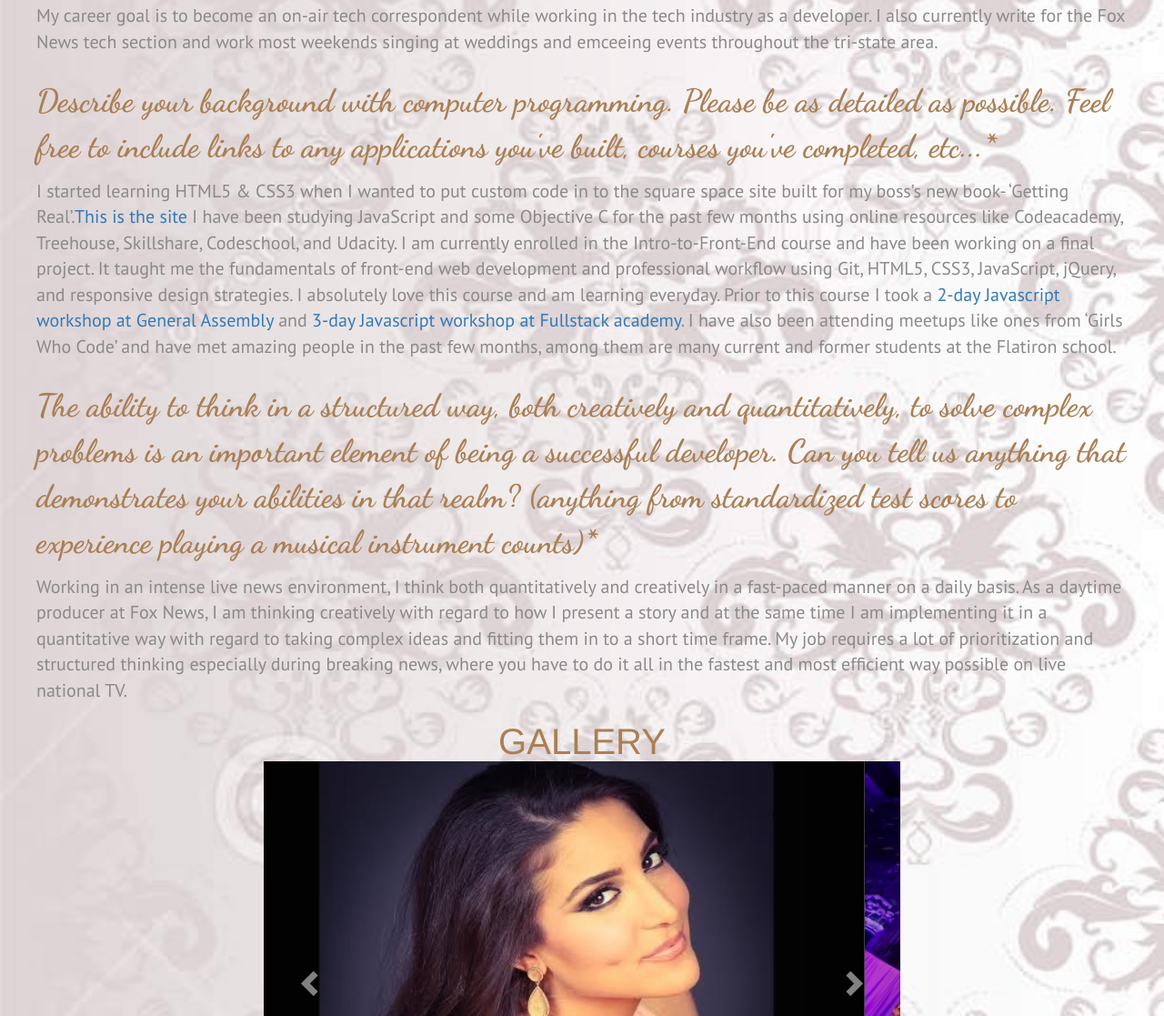
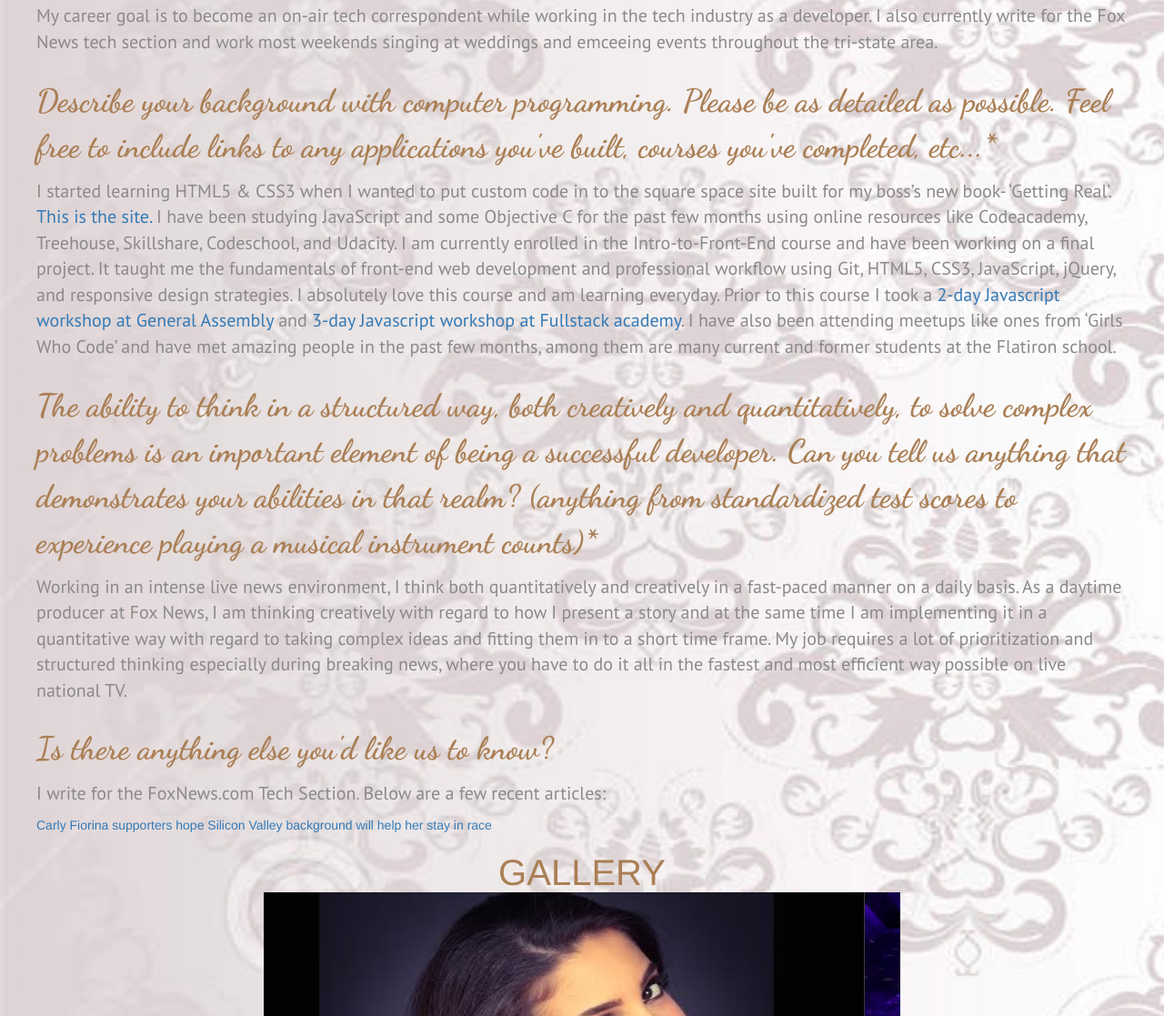
Before and after one commit to LindaHaviv/Flatiron-application, a plain HTML site: page index.html in a window 1280 px wide. Shown: the part 1361-2478 px from the top of the page at 91% size. Drawn offline with nearby package versions, Linux system fonts and the light colour scheme.

Commit message:
fixed errors

```diff
--- a/index.html
+++ b/index.html
@@ -49,7 +49,7 @@
 
       <P class="fancy-answer">I received my B.A. in philosophy from the Macaulay Honors College at Baruch College, and was awarded Salutatorian for the class of 2013. At Baruch, I was the Elected Representative Senator in the Undergraduate Student Government (USG) and was a senior staff writer for the student newspaper, The Ticker. I also participated in several national competitions with Baruch and won first place in the Ernst & Young: Your Vision, Your World Competition 2011. </P>
 
-      <P class="fancy-answer">Throughout college, I interned at Warner Music Group (WMG) twice and at the Fox News Channel twice. My second internship at Fox was with Fox and Friends – the national morning show hosted at the time by Gretchen Carlson, Brian Kilmeade, and Steve Doocy. When I ended my internship and graduated, I got my first job at Fox News Radio booking and producing. A few weeks in to that I was contacted by Gretchen (who hosted the morning show) and told that she will be hosting her own show in a few months called ‘The Real Story’ with Gretchen Carlson. She offered me a position as her assistant. I became a shared assistant t both Gretchen Carlson and Jon Scott (host of Happening Now) when the show launched. 2 years have passed since I got this job and I am currently producing on their shows, doing research, and am a social media producer handling over 10 verified accounts on a daily basis. My plan was to go to law school after this job.</P>
+      <P class="fancy-answer">Throughout college, I interned at Warner Music Group (WMG) twice and at the Fox News Channel twice. My second internship at Fox was with Fox and Friends – the national morning show hosted at the time by Gretchen Carlson, Brian Kilmeade, and Steve Doocy. When I ended my internship and graduated, I got my first job at Fox News Radio booking and producing. A few weeks in to that I was contacted by Gretchen (who hosted the morning show) and told that she will be hosting her own show in a few months called ‘The Real Story’ with Gretchen Carlson. She offered me a position as her assistant. I became a shared assistant to both Gretchen Carlson and Jon Scott (host of Happening Now) when the show launched. 2 years have passed since I got this job and I am currently producing on their shows, doing research, and am a social media producer handling over 10 verified accounts on a daily basis. My plan was to go to law school after this job.</P>
 
       <P class="fancy-answer">The real turning point in my life came a little less than a year ago: My boss Gretchen Carlson was coming out with her first book- ‘Getting Real.’ Since this was not a Fox related project, I managed the website throughout the book tour and had to learn how to do some simple HTML5 and CSS3 so I can play around with the content and design through Squarespace. Thanks to this, I started looking in to coding and realized how much I actually like it. </P>
 
@@ -60,7 +60,7 @@
       <P class="fancy-answer">My career goal is to become an on-air tech correspondent while working in the tech industry as a developer. I also currently write for the Fox News tech section and work most weekends singing at weddings and emceeing events throughout the tri-state area.</P>
 
       <P class="fancy-question">Describe your background with computer programming. Please be as detailed as possible. Feel free to include links to any applications you've built, courses you've completed, etc...*</P>
-      <P class="fancy-answer">I started learning HTML5 & CSS3 when I wanted to put custom code in to the square space site built for my boss’s new book- ‘Getting Real’.<a href="http://www.gretchencarlson.com/">This is the site</a>
+      <P class="fancy-answer">I started learning HTML5 & CSS3 when I wanted to put custom code in to the square space site built for my boss’s new book- ‘Getting Real’.<a href="http://www.gretchencarlson.com/"> This is the site. </a>
 
       I have been studying JavaScript and some Objective C for the past few months using online resources like Codeacademy, Treehouse, Skillshare, Codeschool, and Udacity. I am currently enrolled in the Intro-to-Front-End course and have been working on a final project. It taught me the fundamentals of front-end web development and professional workflow using Git, HTML5, CSS3, JavaScript, jQuery, and responsive design strategies. I absolutely love this course and am learning everyday. Prior to this course I took a
       <a href="https://generalassemb.ly/education?format=classes-workshops">2-day Javascript workshop at General Assembly </a>
@@ -75,6 +75,20 @@
       <P class="fancy-question">The ability to think in a structured way, both creatively and quantitatively, to solve complex problems is an important element of being a successful developer. Can you tell us anything that demonstrates your abilities in that realm? (anything from standardized test scores to experience playing a musical instrument counts)*</P>
 
       <P class="fancy-answer"> Working in an intense live news environment, I think both quantitatively and creatively in a fast-paced manner on a daily basis. As a daytime producer at Fox News, I am thinking creatively with regard to how I present a story and at the same time I am implementing it in a quantitative way with regard to taking complex ideas and fitting them in to a short time frame. My job requires a lot of prioritization and structured thinking especially during breaking news, where you have to do it all in the fastest and most efficient way possible on live national TV. </P>
+
+
+      <P class="fancy-question">Is there anything else you'd like us to know?</P>
+
+
+      <P class="fancy-answer">
+      I write for the FoxNews.com Tech Section. Below are a few recent articles:
+      </P>
+
+      <p>
+
+      <a href="http://www.foxnews.com/tech/2015/06/22/carly-fiorina-supporters-hope-silicon-valley-background-will-help-her-stay-in/">Carly Fiorina supporters hope Silicon Valley background will help her stay in race</a>
+
+      </P>
 
 </DIV>
 
```
